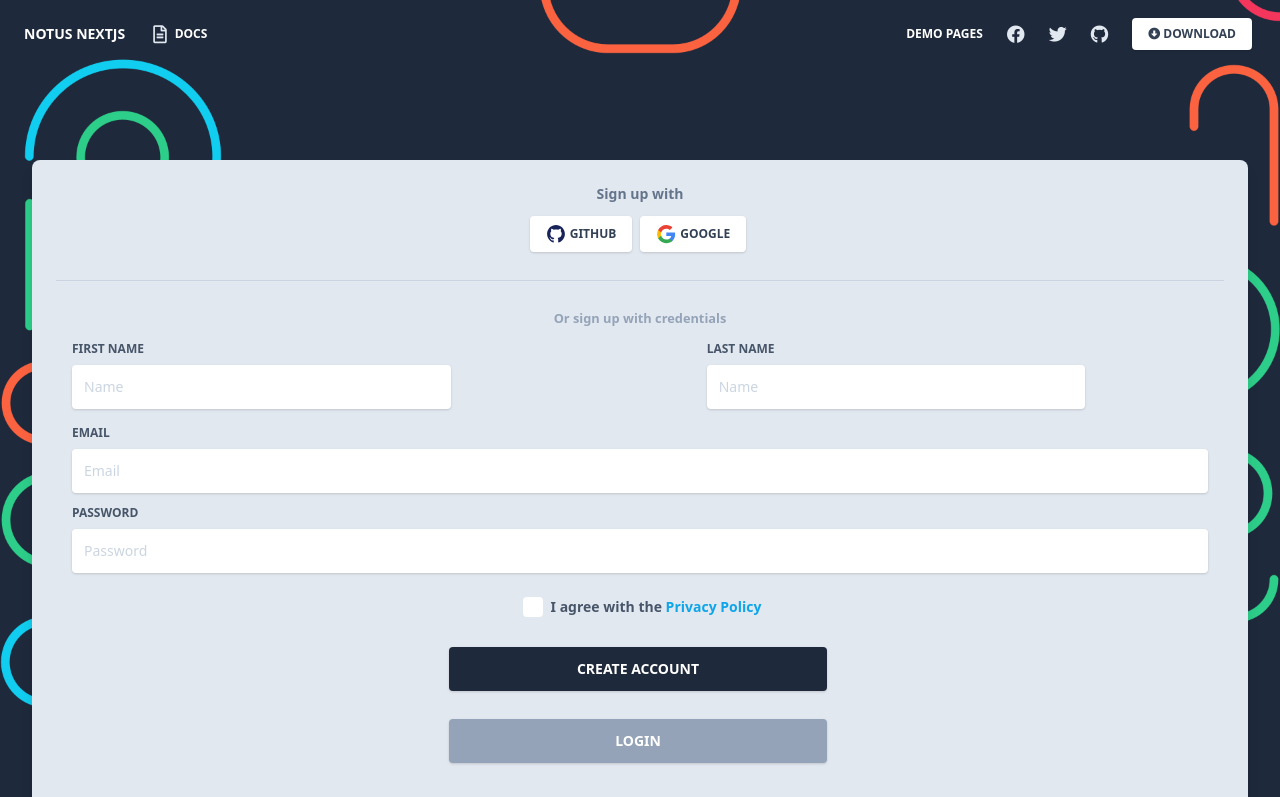
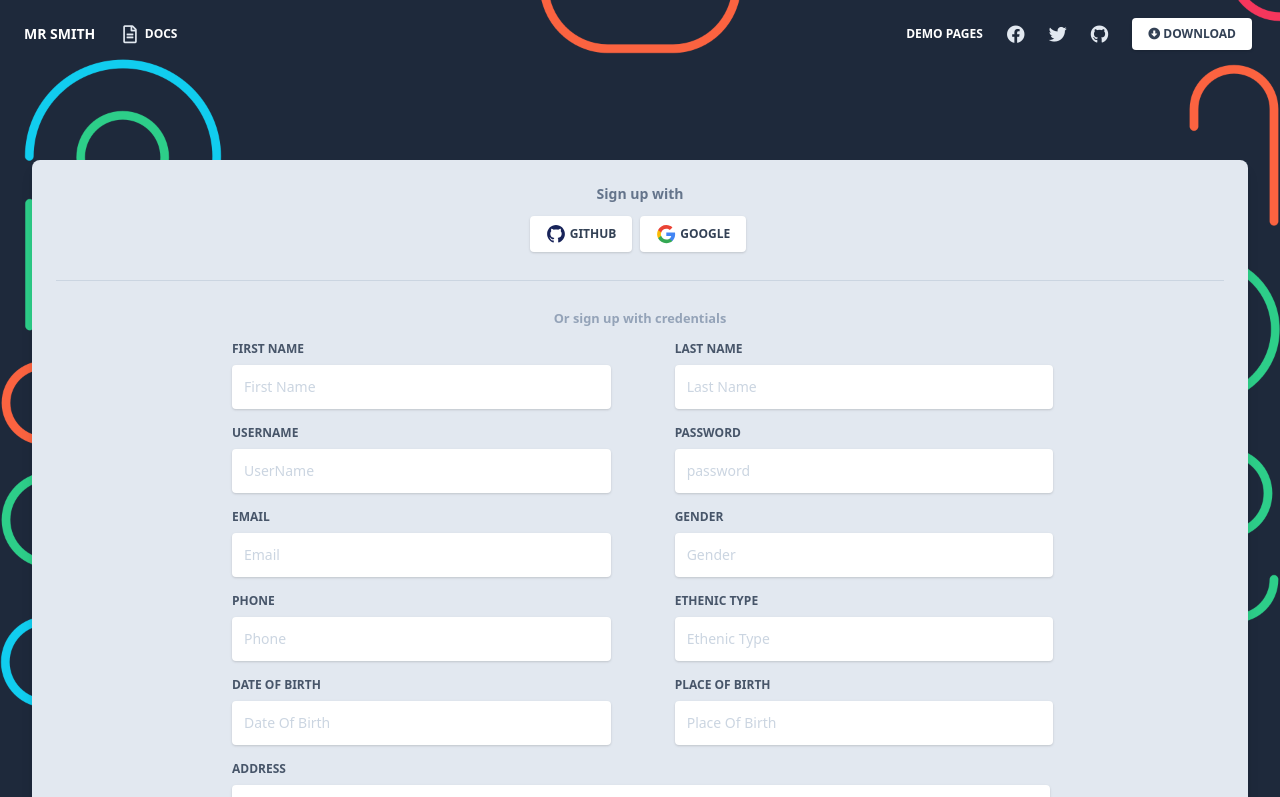
Before and after one commit to MinhNguyenLe/TrungTamTiengAnh, a Next.js app: page /auth/register in a window 1280 px wide. Shown: the top 797 px of the page. Built offline with nearby package versions, Linux system fonts and the light colour scheme.

Commit message:
register

```diff
--- a/components/Navbars/AuthNavbar.js
+++ b/components/Navbars/AuthNavbar.js
@@ -16,7 +16,7 @@ export default function Navbar(props) {
                 className="text-white text-sm font-bold leading-relaxed inline-block mr-4 py-2 whitespace-nowrap uppercase"
                 href="#pablo"
               >
-                Notus NextJS
+                Mr Smith
               </a>
             </Link>
             <button
--- a/pages/auth/register.js
+++ b/pages/auth/register.js
@@ -43,7 +43,7 @@ export default function Register() {
                 <form>
                   <div className=" flex flex-wrap" >
 
-                      <div className="md:w-4/12">
+                    <div className="md:w-4/12 ml-10rem">
 
                       <label
                         className="block uppercase text-blueGray-600 text-xs font-bold mb-2"
@@ -52,12 +52,12 @@ export default function Register() {
                         First Name
                       </label>
                       <input
-                          type="email"
+                        type="First Name"
                         className="border-0 px-3 py-3 placeholder-blueGray-300 text-blueGray-600 bg-white rounded text-sm shadow focus:outline-none focus:ring w-full ease-linear transition-all duration-150"
-                          placeholder="Name"
+                        placeholder="First Name"
                       />
                     </div>
-                      <div className="md:w-4/12 md:ml-64">
+                    <div className="md:w-4/12 ml-4rem" >
                       <label
                         className="block uppercase text-blueGray-600 text-xs font-bold mb-2"
                         htmlFor="grid-password"
@@ -65,15 +65,49 @@ export default function Register() {
                         Last Name
                       </label>
                       <input
-                          type="email"
+                        type="Last Name"
                         className="border-0 px-3 py-3 placeholder-blueGray-300 text-blueGray-600 bg-white rounded text-sm shadow focus:outline-none focus:ring w-full ease-linear transition-all duration-150"
-                          placeholder="Name"
+                        placeholder="Last Name"
+                      />
+                    </div>
+
+                  </div>
+                  <div className=" flex flex-wrap mb-3 mt-4" >
+
+                    <div className="md:w-4/12 ml-10rem">
+
+                      <label
+                        className="block uppercase text-blueGray-600 text-xs font-bold mb-2"
+                        htmlFor="grid-password"
+                      >
+                        UserName
+                      </label>
+                      <input
+                        type="UserName"
+                        className="border-0 px-3 py-3 placeholder-blueGray-300 text-blueGray-600 bg-white rounded text-sm shadow focus:outline-none focus:ring w-full ease-linear transition-all duration-150"
+                        placeholder="UserName"
+                      />
+                    </div>
+                    <div className="md:w-4/12 ml-4rem" >
+                      <label
+                        className="block uppercase text-blueGray-600 text-xs font-bold mb-2"
+                        htmlFor="grid-password"
+                      >
+                        Password
+                      </label>
+                      <input
+                        type="password"
+                        className="border-0 px-3 py-3 placeholder-blueGray-300 text-blueGray-600 bg-white rounded text-sm shadow focus:outline-none focus:ring w-full ease-linear transition-all duration-150"
+                        placeholder="password"
                       />
                     </div>
 
                   </div>
 
-                  <div className="relative w-full mb-3 mt-4">
+                  <div className=" flex flex-wrap mb-3 mt-4" >
+
+                    <div className="md:w-4/12 ml-10rem">
+
                       <label
                         className="block uppercase text-blueGray-600 text-xs font-bold mb-2"
                         htmlFor="grid-password"
@@ -86,20 +120,106 @@ export default function Register() {
                         placeholder="Email"
                       />
                     </div>
-
-                  <div className="relative w-full mb-3">
+                    <div className="md:w-4/12 ml-4rem" >
                       <label
                         className="block uppercase text-blueGray-600 text-xs font-bold mb-2"
                         htmlFor="grid-password"
                       >
-                      Password
+                        Gender
                       </label>
                       <input
-                      type="password"
+                        type="Gender"
                         className="border-0 px-3 py-3 placeholder-blueGray-300 text-blueGray-600 bg-white rounded text-sm shadow focus:outline-none focus:ring w-full ease-linear transition-all duration-150"
-                      placeholder="Password"
+                        placeholder="Gender"
                       />
                     </div>
+
+                  </div>
+                  <div className=" flex flex-wrap mb-3 mt-4" >
+
+                    <div className="md:w-4/12 ml-10rem">
+
+                      <label
+                        className="block uppercase text-blueGray-600 text-xs font-bold mb-2"
+                        htmlFor="grid-password"
+                      >
+                        Phone
+                      </label>
+                      <input
+                        type="Phone"
+                        className="border-0 px-3 py-3 placeholder-blueGray-300 text-blueGray-600 bg-white rounded text-sm shadow focus:outline-none focus:ring w-full ease-linear transition-all duration-150"
+                        placeholder="Phone"
+                      />
+                    </div>
+                    <div className="md:w-4/12 ml-4rem" >
+                      <label
+                        className="block uppercase text-blueGray-600 text-xs font-bold mb-2"
+                        htmlFor="grid-password"
+                      >
+                        Ethenic Type
+                      </label>
+                      <input
+                        type="Ethenic Type"
+                        className="border-0 px-3 py-3 placeholder-blueGray-300 text-blueGray-600 bg-white rounded text-sm shadow focus:outline-none focus:ring w-full ease-linear transition-all duration-150"
+                        placeholder="Ethenic Type"
+                      />
+                    </div>
+
+                  </div>
+                  <div className=" flex flex-wrap mb-3 mt-4" >
+
+                    <div className="md:w-4/12 ml-10rem">
+
+                      <label
+                        className="block uppercase text-blueGray-600 text-xs font-bold mb-2"
+                        htmlFor="grid-password"
+                      >
+                        Date Of Birth
+                      </label>
+                      <input
+                        type="Date Of Birth"
+                        className="border-0 px-3 py-3 placeholder-blueGray-300 text-blueGray-600 bg-white rounded text-sm shadow focus:outline-none focus:ring w-full ease-linear transition-all duration-150"
+                        placeholder="Date Of Birth"
+                      />
+                    </div>
+                    <div className="md:w-4/12 ml-4rem" >
+                      <label
+                        className="block uppercase text-blueGray-600 text-xs font-bold mb-2"
+                        htmlFor="grid-password"
+                      >
+                        Place Of Birth
+                      </label>
+                      <input
+                        type="Place Of Birth"
+                        className="border-0 px-3 py-3 placeholder-blueGray-300 text-blueGray-600 bg-white rounded text-sm shadow focus:outline-none focus:ring w-full ease-linear transition-all duration-150"
+                        placeholder="Place Of Birth"
+                      />
+                    </div>
+
+                  </div>
+                  <div className=" flex flex-wrap mb-3 mt-4" >
+
+                    <div className="w-72 ml-10rem">
+
+                      <label
+                        className="block uppercase text-blueGray-600 text-xs font-bold mb-2"
+                        htmlFor="grid-password"
+                      >
+                        Address
+                      </label>
+                      <input
+                        type="Address"
+                        className="border-0 px-3 py-3 placeholder-blueGray-300 text-blueGray-600 bg-white rounded text-sm shadow focus:outline-none focus:ring w-full ease-linear transition-all duration-150"
+                        placeholder="Address"
+                      />
+                    </div>
+
+
+                  </div>
+
+
+
+
 
                   <div className="text-center mt-6 ">
                     <label className="inline-flex items-center cursor-pointer ">
@@ -130,7 +250,7 @@ export default function Register() {
                     </button>
                   </div>
 
-                  <div className="text-center mt-6 ">
+                  <div className="text-center mt-4 ">
                     <Link href="/auth/login">
                       <button
                         className="md:w-4/12 bg-blueGray-400 text-white active:bg-blueGray-600 text-sm font-bold uppercase px-6 py-3 rounded shadow hover:shadow-lg outline-none focus:outline-none mr-1 mb-1 w-full ease-linear transition-all duration-150"
```
Also changed, not shown: components/Navbars/IndexNavbar.js (+5 -37 lines), pages/landing.js (+13 -14 lines), styles/tailwind.css. Lines whose indentation alone changed are shown as unchanged.
